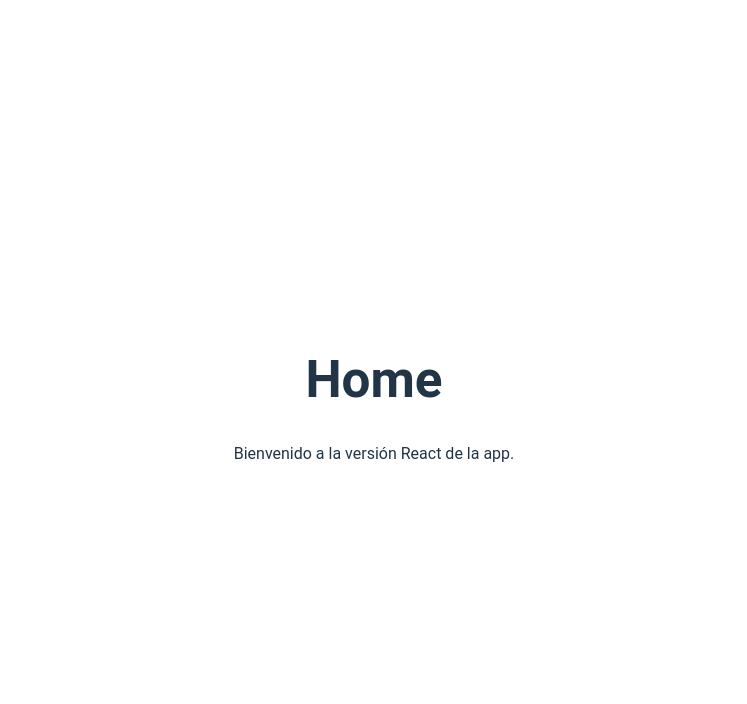
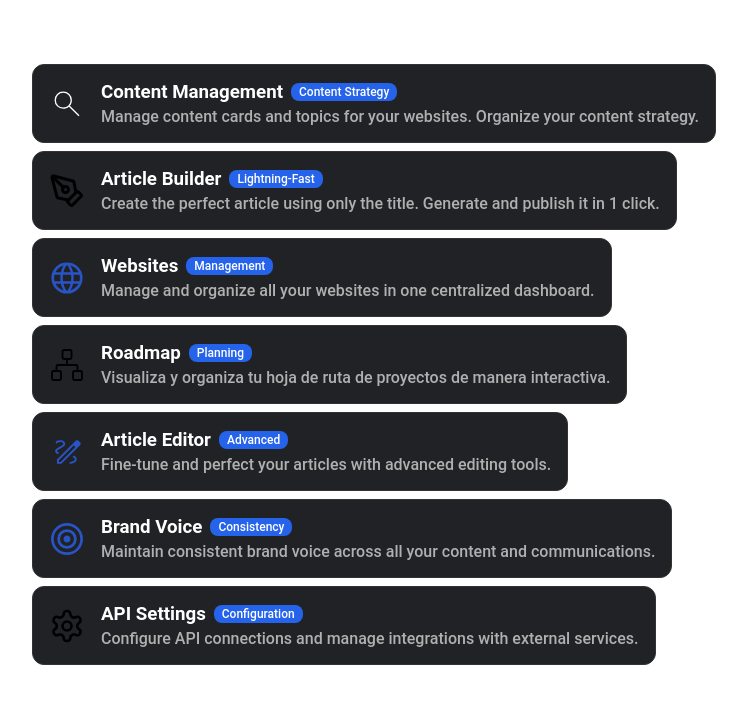
Before and after one commit to FernandoHV93/tamer_dev_front, a React (Vite) app in the folder react-app/: page /home_page in a window 1280 px wide. Shown: the top 704 px of the page, without its empty margins (266-1013 px from the left). Built offline with nearby package versions, Linux system fonts and the light colour scheme.

Commit message:
feat(react): home skeleton, store with Zustand, feature buttons, routing wired

```diff
--- /dev/null
+++ b/react-app/src/components/FeatureButton.tsx
@@ -0,0 +1,30 @@
+type Props = {
+  iconPath: string
+  title: string
+  description: string
+  badgeText?: string
+  onClick?: () => void
+}
+
+export default function FeatureButton({ iconPath, title, description, badgeText, onClick }: Props) {
+  return (
+    <button onClick={onClick} style={{
+      display: 'flex', gap: 16, alignItems: 'center',
+      background: '#202225', color: 'white', border: '1px solid #333',
+      padding: 16, borderRadius: 12, margin: '8px 16px', textAlign: 'left'
+    }}>
+      <img src={iconPath} alt="" style={{ width: 36, height: 36 }} />
+      <div style={{ flex: 1 }}>
+        <div style={{ display: 'flex', alignItems: 'center', gap: 8 }}>
+          <h3 style={{ margin: 0 }}>{title}</h3>
+          {badgeText && (
+            <span style={{ fontSize: 12, background: '#2563EB', padding: '2px 8px', borderRadius: 8 }}>
+              {badgeText}
+            </span>
+          )}
+        </div>
+        <p style={{ margin: '4px 0 0', color: '#b0b0b0' }}>{description}</p>
+      </div>
+    </button>
+  )
+}
--- a/react-app/src/pages/HomePage.tsx
+++ b/react-app/src/pages/HomePage.tsx
@@ -1,8 +1,86 @@
+import { useEffect } from 'react'
+import { useNavigate } from 'react-router-dom'
+import FeatureButton from '../components/FeatureButton'
+import { useRecentArticles } from '../store/recentArticles'
+
 export default function HomePage() {
+  const navigate = useNavigate()
+  const { loadRecentArticles, articles, isGenerating, generatingArticleTitle, generatingError } = useRecentArticles()
+
+  useEffect(() => {
+    loadRecentArticles()
+  }, [loadRecentArticles])
+
   return (
     <div style={{ padding: 24 }}>
-      <h1>Home</h1>
-      <p>Bienvenido a la versión React de la app.</p>
+      <FeatureButton
+        iconPath="/assets/images/icons/search.svg"
+        title="Content Management"
+        description="Manage content cards and topics for your websites. Organize your content strategy."
+        badgeText="Content Strategy"
+        onClick={() => navigate('/content_page')}
+      />
+      <FeatureButton
+        iconPath="/assets/images/icons/pen-tool.svg"
+        title="Article Builder"
+        description="Create the perfect article using only the title. Generate and publish it in 1 click."
+        badgeText="Lightning-Fast"
+        onClick={() => navigate('/article_builder')}
+      />
+      <FeatureButton
+        iconPath="/assets/images/icons/worldwide.svg"
+        title="Websites"
+        description="Manage and organize all your websites in one centralized dashboard."
+        badgeText="Management"
+        onClick={() => navigate('/websites_page')}
+      />
+      <FeatureButton
+        iconPath="/assets/images/icons/network.svg"
+        title="Roadmap"
+        description="Visualiza y organiza tu hoja de ruta de proyectos de manera interactiva."
+        badgeText="Planning"
+        onClick={() => navigate('/roadmap_page')}
+      />
+      <FeatureButton
+        iconPath="/assets/images/icons/edit.svg"
+        title="Article Editor"
+        description="Fine-tune and perfect your articles with advanced editing tools."
+        badgeText="Advanced"
+        onClick={() => navigate('/article_editor_page')}
+      />
+      <FeatureButton
+        iconPath="/assets/images/icons/target.svg"
+        title="Brand Voice"
+        description="Maintain consistent brand voice across all your content and communications."
+        badgeText="Consistency"
+        onClick={() => navigate('/brand_voice')}
+      />
+      <FeatureButton
+        iconPath="/assets/images/icons/settings.svg"
+        title="API Settings"
+        description="Configure API connections and manage integrations with external services."
+        badgeText="Configuration"
+        onClick={() => navigate('/api_settings')}
+      />
+
+      <div style={{ marginTop: 32 }}>
+        <h2 style={{ color: 'white' }}>Last Articles</h2>
+        {isGenerating && (
+          <div style={{ background: '#2563EB', padding: 16, borderRadius: 12 }}>
+            <span style={{ color: 'white' }}>Generating article: "{generatingArticleTitle ?? ''}"</span>
+          </div>
+        )}
+        {generatingError && (
+          <div style={{ background: 'red', padding: 16, borderRadius: 12 }}>
+            <span style={{ color: 'white' }}>{generatingError}</span>
+          </div>
+        )}
+        <ul>
+          {articles.map((a) => (
+            <li key={a.id} style={{ color: 'white', marginBottom: 8 }}>{a.article.h1.text}</li>
+          ))}
+        </ul>
+      </div>
     </div>
   )
 }
--- /dev/null
+++ b/react-app/src/store/recentArticles.ts
@@ -0,0 +1,72 @@
+import { create } from 'zustand'
+import type { PreviewArticle } from '../types/article'
+
+type State = {
+  articles: PreviewArticle[]
+  isGenerating: boolean
+  generatingArticleTitle?: string | null
+  generatingError?: string | null
+}
+
+type Actions = {
+  loadRecentArticles: () => Promise<void>
+  startGeneratingArticle: (title: string) => void
+  setError: (message: string | null) => void
+}
+
+export const useRecentArticles = create<State & Actions>((set) => ({
+  articles: [],
+  isGenerating: false,
+  generatingArticleTitle: null,
+  generatingError: null,
+
+  async loadRecentArticles() {
+    const demo: PreviewArticle[] = [
+      {
+        id: '1',
+        article: {
+          h1: {
+            N: false,
+            I: false,
+            U: false,
+            text: 'Brickell Location Guide: Digital Marketing & SEO Services',
+            aligment: '',
+            size: '',
+          },
+          body: [],
+          score: 69,
+          date: new Date(2024, 4, 6, 14, 47).toISOString(),
+        },
+      },
+      {
+        id: '2',
+        article: {
+          h1: {
+            N: false,
+            I: false,
+            U: false,
+            text: 'SEO vs Social Media: Which one is better for my business?',
+            aligment: '',
+            size: '',
+          },
+          body: [],
+          score: 81,
+          date: new Date(2024, 3, 9, 23, 48).toISOString(),
+        },
+      },
+    ]
+    set({ articles: demo })
+  },
+
+  startGeneratingArticle(title: string) {
+    set({ isGenerating: true, generatingArticleTitle: title, generatingError: null })
+    // Simular finalización
+    setTimeout(() => {
+      set({ isGenerating: false, generatingArticleTitle: null })
+    }, 1500)
+  },
+
+  setError(message) {
+    set({ generatingError: message })
+  },
+}))
--- /dev/null
+++ b/react-app/src/types/article.ts
@@ -0,0 +1,21 @@
+export type TextFormatDto = {
+  N: boolean
+  I: boolean
+  U: boolean
+  text: string
+  aligment: string
+  size: string
+}
+
+export type ArticleDto = {
+  h1: TextFormatDto
+  body: unknown[]
+  score?: number
+  wordCount?: number
+  date?: string
+}
+
+export type PreviewArticle = {
+  id: string
+  article: ArticleDto
+}
```
